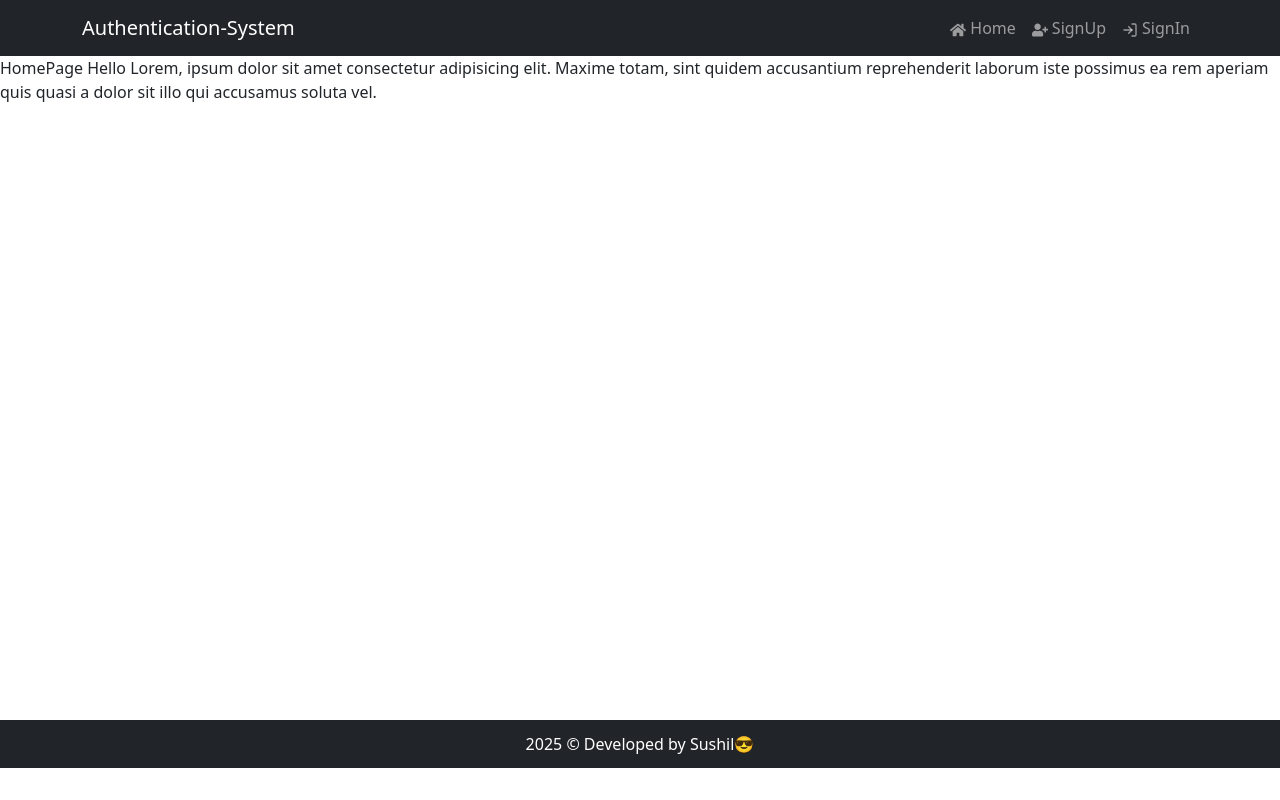
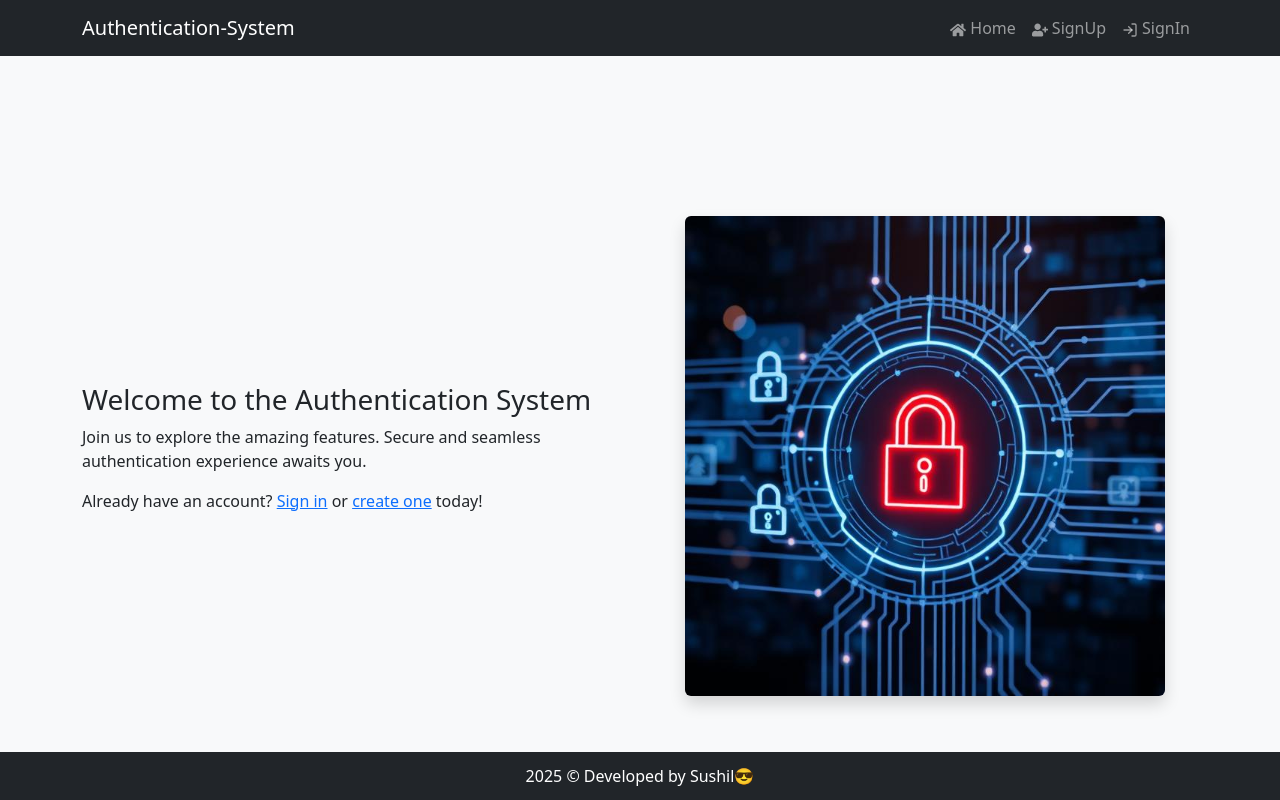
Before and after one commit to sushil-40/ft_authentication_system, a React (Vite) app: page / in a window 1280 px wide. Built offline with nearby package versions, Linux system fonts and the light colour scheme.

Commit message:
adding homepage content

```diff
--- a/src/App.css
+++ b/src/App.css
@@ -1,7 +1,23 @@
+html,
+body,
+#root {
+  height: 100%;
+  margin: 0;
+  padding: 0;
+}
+.default-layout {
+  display: flex;
+  flex-direction: column;
+  height: 100vh;
+  overflow: hidden;
+}
 .main {
-  min-height: 83vh;
+  flex: 1;
+  overflow: hidden;
+  flex-grow: 1;
 }
 
 .footer {
+  height: 3rem;
   line-height: 3rem;
 }
--- a/src/components/layouts/DefaultLayout.jsx
+++ b/src/components/layouts/DefaultLayout.jsx
@@ -5,7 +5,7 @@ import { Outlet } from "react-router-dom";
 
 const DefaultLayout = () => {
   return (
-    <div>
+    <div className="default-layout">
       <Header />
       <main className="main">
         <Outlet />
--- a/src/components/layouts/Header.jsx
+++ b/src/components/layouts/Header.jsx
@@ -6,12 +6,19 @@ import { Link } from "react-router-dom";
 import { FaHome } from "react-icons/fa";
 import { FiLogIn } from "react-icons/fi";
 import { FaUserPlus } from "react-icons/fa";
+import DefaultLayout from "./DefaultLayout";
 
 const Header = () => {
   return (
     <Navbar expand="md" className="bg-dark" variant="dark">
       <Container>
-        <Navbar.Brand href="#home">Authentication-System</Navbar.Brand>
+        <Navbar.Brand
+          as={Link}
+          to="/"
+          className="text-white text-decoration-none"
+        >
+          Authentication-System
+        </Navbar.Brand>
         <Navbar.Toggle aria-controls="basic-navbar-nav" />
         <Navbar.Collapse id="basic-navbar-nav">
           <Nav className="ms-auto">
--- a/src/pages/home/HomePage.jsx
+++ b/src/pages/home/HomePage.jsx
@@ -1,11 +1,33 @@
 import React from "react";
-
+import bgImage from "../../assets/auth-bg.jpg";
+import Container from "react-bootstrap/esm/Container";
+import { Row, Col } from "react-bootstrap";
 const HomePage = () => {
   return (
-    <div>
-      HomePage Hello Lorem, ipsum dolor sit amet consectetur adipisicing elit.
-      Maxime totam, sint quidem accusantium reprehenderit laborum iste possimus
-      ea rem aperiam quis quasi a dolor sit illo qui accusamus soluta vel.
+    <div className="homePage min-vh-100 d-flex align-items-center bg-light">
+      <Container>
+        <Row className="align-items-center">
+          <Col md={6} className="text-center text-md-start mb-4 mb-md-0">
+            <h3>Welcome to the Authentication System</h3>
+            <p>
+              Join us to explore the amazing features. Secure and seamless
+              authentication experience awaits you.
+            </p>
+            <p>
+              Already have an account? <a href="/login">Sign in</a> or{" "}
+              <a href="/signup">create one</a> today!
+            </p>
+          </Col>
+          <Col md={6} className="text-center">
+            <img
+              src={bgImage}
+              alt="Auth Background"
+              className="img-fluid rounded shadow"
+              style={{ maxHeight: "60vh", objectFit: "cover" }}
+            />
+          </Col>
+        </Row>
+      </Container>
     </div>
   );
 };
```
Also changed, not shown: src/assets/auth-bg.jpg (added).
